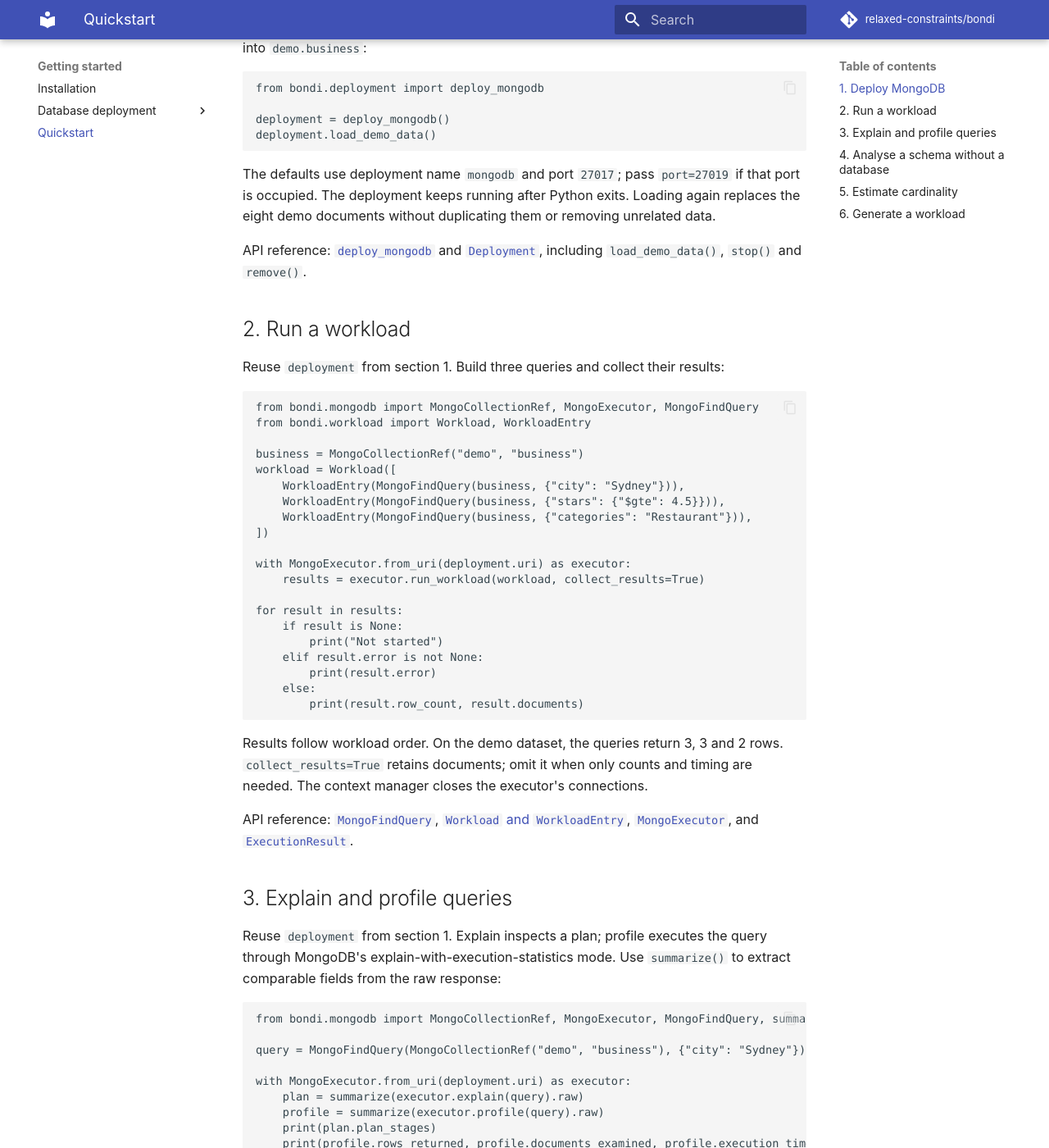
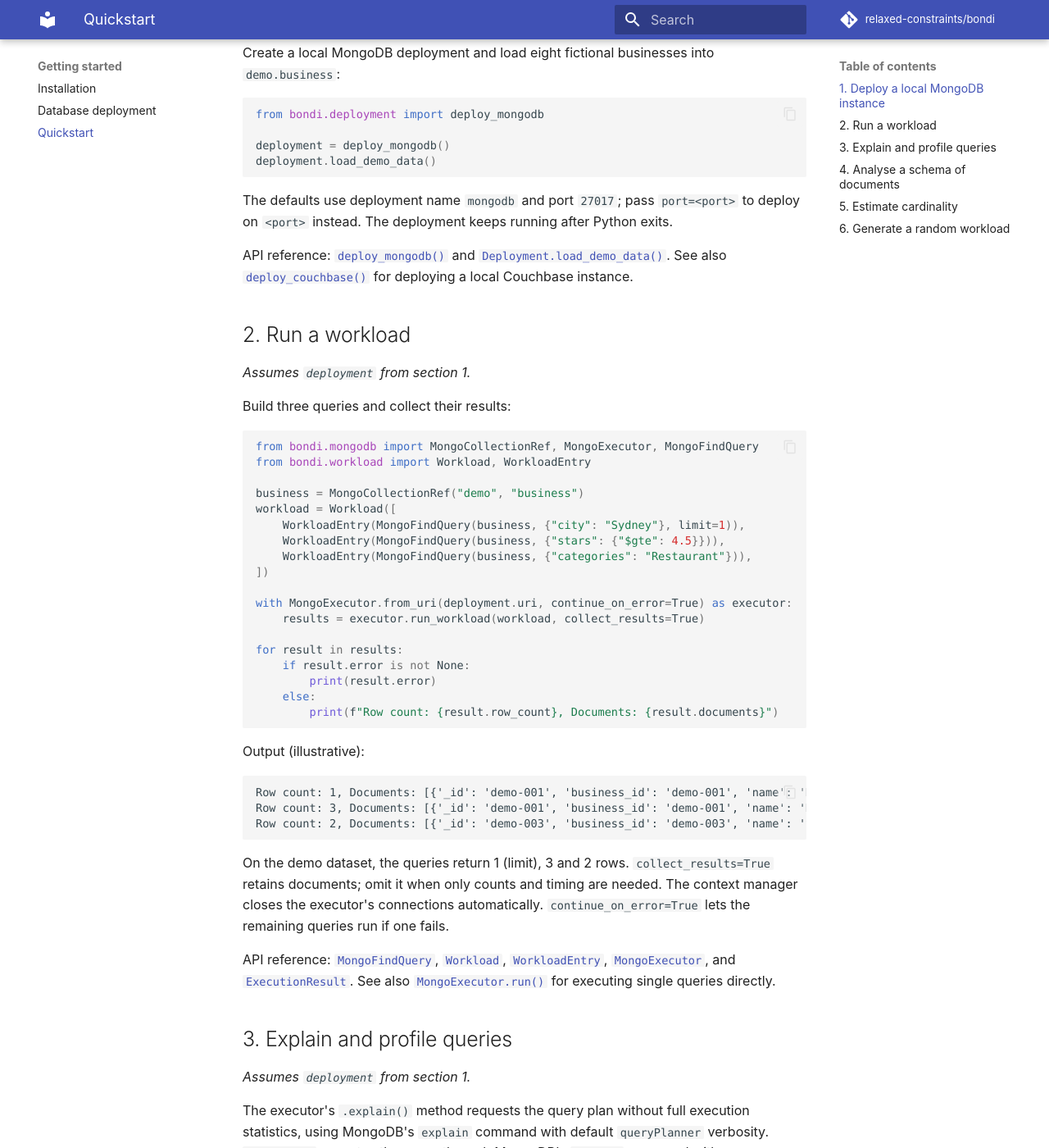
Before and after one commit to relaxed-constraints/bondi, an MkDocs documentation site: the page built from docs/quickstart.md, in a window 1280 px wide and 1400 px high, scrolled down 401 px. Shown: the whole window at 82% size. Built offline with MkDocs 1.6.1 and Material for MkDocs 9.7.7, drawn with Linux system fonts in a browser that asks for light colours; comment, search, counter and statistics services are not loaded; some of the changed text lies outside the part shown.

Commit message:
docs: refine quickstart, deployment guides and MkDocs configuration

````diff
--- a/docs/quickstart.md
+++ b/docs/quickstart.md
@@ -1,15 +1,15 @@
 # Quickstart
 
-Five common workflows, using minimal Python examples. Follow the
-[installation guide](installation.md) first. Deployment and demo-data loading are
-currently unreleased; use a current source checkout with `uv sync` for these examples.
-Run the snippets in order in a notebook or Python script. Schema analysis is
-independent and needs no database.
+Below are example code snippets of common workflows with BONDI. Follow the
+[installation guide](installation.md) first.
 
-## 1. Deploy MongoDB
+Run the snippets in order in a notebook or Python script.
 
-Start Docker, then create a local MongoDB deployment and load eight fictional
-businesses into `demo.business`:
+## 1. Deploy a local MongoDB instance
+
+_Requires Docker running._
+
+Create a local MongoDB deployment and load eight fictional businesses into `demo.business`:
 
 ```python
 from bondi.deployment import deploy_mongodb
@@ -18,18 +18,18 @@
 deployment.load_demo_data()
 ```
 
-The defaults use deployment name `mongodb` and port `27017`; pass `port=27019`
-if that port is occupied. The deployment keeps running after Python exits.
-Loading again replaces the eight demo documents without duplicating them or
-removing unrelated data.
+The defaults use deployment name `mongodb` and port `27017`; pass `port=<port>`
+to deploy on `<port>` instead. The deployment keeps running after Python exits.
 
-API reference: [`deploy_mongodb`](reference/deployment.md#bondi.deployment.deploy_mongodb)
-and [`Deployment`](reference/deployment.md#bondi.deployment.Deployment), including
-`load_demo_data()`, `stop()` and `remove()`.
+API reference: [`deploy_mongodb()`](reference/deployment.md#bondi.deployment.deploy_mongodb)
+and [`Deployment.load_demo_data()`](reference/deployment.md#bondi.deployment.Deployment.load_demo_data). See also [`deploy_couchbase()`](reference/deployment.md#bondi.deployment.deploy_couchbase) for deploying a local Couchbase instance.
+
 
 ## 2. Run a workload
 
-Reuse `deployment` from section 1. Build three queries and collect their results:
+_Assumes `deployment` from section 1._
+
+Build three queries and collect their results:
 
 ```python
 from bondi.mongodb import MongoCollectionRef, MongoExecutor, MongoFindQuery
@@ -37,37 +37,44 @@
 
 business = MongoCollectionRef("demo", "business")
 workload = Workload([
-    WorkloadEntry(MongoFindQuery(business, {"city": "Sydney"})),
+    WorkloadEntry(MongoFindQuery(business, {"city": "Sydney"}, limit=1)),
     WorkloadEntry(MongoFindQuery(business, {"stars": {"$gte": 4.5}})),
     WorkloadEntry(MongoFindQuery(business, {"categories": "Restaurant"})),
 ])
 
-with MongoExecutor.from_uri(deployment.uri) as executor:
+with MongoExecutor.from_uri(deployment.uri, continue_on_error=True) as executor:
     results = executor.run_workload(workload, collect_results=True)
 
 for result in results:
-    if result is None:
-        print("Not started")
-    elif result.error is not None:
+    if result.error is not None:
         print(result.error)
     else:
-        print(result.row_count, result.documents)
+        print(f"Row count: {result.row_count}, Documents: {result.documents}")
 ```
 
-Results follow workload order. On the demo dataset, the queries return 3, 3 and 2
-rows. `collect_results=True` retains documents; omit it when only counts and timing
-are needed. The context manager closes the executor's connections.
+Output (illustrative):
+```text
+Row count: 1, Documents: [{'_id': 'demo-001', 'business_id': 'demo-001', 'name': 'Harbour Cafe', 'city': 'Sydney', 'stars': 4.5, 'review_count': 120, 'categories': ['Cafe', 'Breakfast']}]
+Row count: 3, Documents: [{'_id': 'demo-001', 'business_id': 'demo-001', 'name': 'Harbour Cafe', 'city': 'Sydney', 'stars': 4.5, 'review_count': 120, 'categories': ['Cafe', 'Breakfast']}, {'_id': 'demo-004', 'business_id': 'demo-004', 'name': 'Laneway Coffee', 'city': 'Melbourne', 'stars': 4.5, 'review_count': 200, 'categories': ['Cafe']}, {'_id': 'demo-006', 'business_id': 'demo-006', 'name': 'Market Bakery', 'city': 'Melbourne', 'stars': 5.0, 'review_count': 95, 'categories': ['Bakery']}]
+Row count: 2, Documents: [{'_id': 'demo-003', 'business_id': 'demo-003', 'name': 'Station Noodles', 'city': 'Sydney', 'stars': 3.5, 'review_count': 80, 'categories': ['Restaurant']}, {'_id': 'demo-008', 'business_id': 'demo-008', 'name': 'Sunset Pizza', 'city': 'Brisbane', 'stars': 3.0, 'review_count': 70, 'categories': ['Restaurant']}]
+```
+
+On the demo dataset, the queries return 1 (limit), 3 and 2 rows. `collect_results=True` retains documents;
+omit it when only counts and timing are needed. The context manager closes the executor's connections
+automatically. `continue_on_error=True` lets the remaining queries run if one fails.
 
 API reference: [`MongoFindQuery`](reference/mongodb/queries.md#bondi.mongodb.MongoFindQuery),
-[`Workload` and `WorkloadEntry`](reference/queries.md),
+[`Workload`](reference/queries.md#bondi.workload.Workload), [`WorkloadEntry`](reference/queries.md#bondi.workload.WorkloadEntry),
 [`MongoExecutor`](reference/mongodb/executors.md#bondi.mongodb.MongoExecutor), and
-[`ExecutionResult`](reference/results.md#bondi.execution.ExecutionResult).
+[`ExecutionResult`](reference/results.md#bondi.execution.ExecutionResult). See also [`MongoExecutor.run()`](reference/mongodb/executors.md#bondi.mongodb.MongoExecutor.run) for executing single queries directly.
 
 ## 3. Explain and profile queries
 
-Reuse `deployment` from section 1. Explain inspects a plan;
-profile executes the query through MongoDB's explain-with-execution-statistics mode.
-Use `summarize()` to extract comparable fields from the raw response:
+_Assumes `deployment` from section 1._
+
+The executor's `.explain()` method requests the query plan without full execution statistics, using MongoDB's `explain` command with default `queryPlanner` verbosity. `.profile()` executes the query through MongoDB's `explain` command with `executionStats` verbosity.
+
+Use the `summarize()` helper function to extract structured `QuerySummary` objects from the raw response:
 
 ```python
 from bondi.mongodb import MongoCollectionRef, MongoExecutor, MongoFindQuery, summarize
@@ -78,19 +85,29 @@
     plan = summarize(executor.explain(query).raw)
     profile = summarize(executor.profile(query).raw)
     print(plan.plan_stages)
-    print(profile.rows_returned, profile.documents_examined, profile.execution_time_ms)
+    print(
+        f"Rows returned: {profile.rows_returned}, "
+        f"Documents examined: {profile.documents_examined}, "
+        f"Server-side execution time: {profile.execution_time_ms}ms"
+    )
+```
+
+Output (illustrative):
+```text
+('COLLSCAN',)
+Rows returned: 3, Documents examined: 8, Server-side execution time: 0.0ms
 ```
 
 Planner-only explains have no execution timings. Profiling is diagnostic work;
 its server execution time differs from the client's `ExecutionResult.elapsed_ms`.
 
 API reference: [`MongoExecutor`](reference/mongodb/executors.md#bondi.mongodb.MongoExecutor),
-[`summarize`](reference/mongodb/summaries.md#bondi.mongodb.summarize), and
-[`QuerySummary`](reference/results.md#bondi.summary.QuerySummary).
+[`summarize()`](reference/mongodb/summaries.md#bondi.mongodb.summarize), and
+[`QuerySummary`](reference/results.md#bondi.summary.QuerySummary). See also [`MongoExecutor.explain_workload()`](reference/mongodb/executors.md#bondi.mongodb.MongoExecutor.explain_workload) and [`MongoExecutor.profile_workload()`](reference/mongodb/executors.md#bondi.mongodb.MongoExecutor.profile_workload) to explain and profile entire workloads.
 
-## 4. Analyse a schema without a database
+## 4. Analyse a schema of documents
 
-Pass ordinary Python dictionaries to inspect field types and missing values:
+Pass ordinary Python dictionaries to inspect field types and missing values. These could come from a query result, a parsed JSON file or any other source of semi-structured data.
 
 ```python
 from bondi.schema import Schema
@@ -101,72 +118,136 @@
     {"city": "Brisbane"},
 ])
 
-print(schema.document_count)          # 3
-print(schema["stars"].count)          # 2
-print(schema["stars"].missing_count)  # 1
-print(list(schema["stars"].types))    # ['float', 'null']
+print(f"Total count: {schema.document_count}")
+print(f"Docs with `stars` field: {schema['stars'].count}")
+print(f"Docs missing `stars`: {schema['stars'].missing_count}")
+print(f"Types found for `stars`: {list(schema['stars'].types)}")
 ```
 
-Null is a present value, distinct from a missing field. The schema describes only
-the documents supplied; it does not impose validation rules.
+Output:
+```text
+Total count: 3
+Docs with `stars` field: 2
+Docs missing `stars`: 1
+Types found for `stars`: ['float', 'null']
+```
+
+`null` is a present value (in Python represented as `None`), distinct from a missing field.
 
 API reference: [`Schema`](reference/schema.md#bondi.schema.Schema) and its field/type
 statistics on the same page.
 
 ## 5. Estimate cardinality
 
-Reuse `deployment` and `business` from sections 1–2. Estimate how many documents
-match a filter using a small sample:
+_Assumes `deployment` from section 1._
+
+Cardinality estimation determines _approximately_ how many documents
+match a filter using a small sample of the data:
 
 ```python
-from bondi.mongodb import MongoSampleEstimator
+from bondi.mongodb import (
+    MongoSampleEstimator, MongoCollectionRef, MongoExecutor, MongoFindQuery
+)
+
+business = MongoCollectionRef("demo", "business")
 
 with MongoExecutor.from_uri(deployment.uri) as executor:
     with MongoSampleEstimator(executor, business, sample_size=4) as estimator:
+
+        # how many documents have city "Sydney", based on a 4-doc sample
         estimate = estimator.estimate(MongoFindQuery(business, {"city": "Sydney"}))
-        print(estimate.cardinality, estimate.selectivity)
-        print(estimate.sample_matches, estimate.sample_size)
+
+        # cardinality represents an absolute number
+        print(f"Cardinality: {estimate.cardinality}")
+
+        # selectivity is the fraction of the total documents
+        print(f"Selectivity: {estimate.selectivity}")
 ```
 
-The four-document sample is for this tiny demo; estimates vary between runs.
-Omit `sample_size` to evaluate the full population, which gives cardinality 3
-and selectivity 0.375 on the unchanged demo data. Cardinality counts matches
-before any query limit, skip or projection.
+Output (illustrative):
+
+```text
+Cardinality: 4.0
+Selectivity: 0.5
+```
+
+The output is probabilistic and depends on the sample drawn from the collection.
+
+The four-document sample is only for this tiny demo. For real datasets, choose a larger
+sample based on the accuracy needed; small samples can miss rare matches.
+
+To get exact results, omit `sample_size` to evaluate the full population, which gives cardinality 3
+and selectivity 0.375 on the demo data. Cardinality counts matches before any query limit, skip or projection.
 
 API reference:
 [`MongoSampleEstimator`](reference/mongodb/estimation.md#bondi.mongodb.MongoSampleEstimator)
 and [estimation results](reference/estimation.md).
 
-## 6. Generate a workload
+## 6. Generate a random workload
 
 _Assumes `deployment` from section 1._
 
-Read the demo documents and retain their distinct field values, then generate
-three query patterns with two instances each:
+BONDI contains a `MongoWorkloadGenerator` for generating random MongoDB query workloads,
+configurable through various parameters and constraints. It requires a schema (see section 4 above)
+to understand the fields and values of the collection.
+
+In this example, we allow a maximum of two predicates per query and generate three distinct query
+patterns with two instances each:
 
 ```python
 from bondi.mongodb import (
-    MongoCollectionRef, MongoExecutor, MongoFindQuery, MongoWorkloadGenerator,
+    MongoCollectionRef,
+    MongoExecutor,
+    MongoFindQuery,
+    MongoGenerationConfig,
+    MongoWorkloadGenerator,
 )
 from bondi.schema import Schema
 
+# read the demo.business collection and parse its schema
 business = MongoCollectionRef("demo", "business")
 with MongoExecutor.from_uri(deployment.uri) as executor:
     result = executor.run(MongoFindQuery(business, {}), collect_results=True)
 
 schema = Schema.from_documents(result.documents, values="distinct")
-generator = MongoWorkloadGenerator(target=business, schema=schema)
-workload = generator.generate(num_patterns=3, instances_per_pattern=2, seed=42)
 
-print(len(workload))  # 6
+# create the workload generator with the target collection and schema
+generator = MongoWorkloadGenerator(
+    target=business, schema=schema, config=MongoGenerationConfig(max_predicates=2)
+)
+workload, patterns = generator.generate(
+    num_patterns=3, instances_per_pattern=2, return_patterns=True, seed=33
+)
+
+print(f"\nNumber of patterns: {len(patterns)}")  # 3
+for pattern in patterns:
+    print(pattern)
+
+print(f"\nNumber of workload entries: {len(workload)}")  # 6
 for entry in workload:
-    print(entry.pattern_id, entry.query.filter)
+    print(f"Pattern ID: {entry.pattern_id}, Filter: {entry.query.filter}")
 ```
 
-Patterns have distinct shapes; instances vary their filter values and may repeat.
-Generation does not execute the generated queries. Pass `workload` to
-`executor.run_workload()` as in section 2 to run them. `values="distinct"` supplies
-the observed values needed by the generator; the default schema mode does not retain them.
+Output (illustrative):
+
+```text
+Number of patterns: 3
+demo.business: stars $gte <float>
+demo.business: categories $lte <str> AND name $in <2 × str>
+demo.business: name $eq <str> AND review_count $gt <int> | limit=24
+
+Number of workload entries: 6
+Pattern ID: 0, Filter: {'stars': {'$gte': 5.0}}
+Pattern ID: 2, Filter: {'name': 'Harbour Cafe', 'review_count': {'$gt': 120}}
+Pattern ID: 1, Filter: {'categories': {'$lte': 'Restaurant'}, 'name': {'$in': ['Garden Books', 'Hilltop Deli']}}
+Pattern ID: 0, Filter: {'stars': {'$gte': 5.0}}
+Pattern ID: 2, Filter: {'name': 'River Bikes', 'review_count': {'$gt': 80}}
+Pattern ID: 1, Filter: {'name': {'$in': ['Station Noodles', 'Sunset Pizza']}, 'categories': {'$lte': 'Cafe'}}
+```
+
+A fixed seed makes generation reproducible when the input data and its order are unchanged.
+
+Patterns have distinct shapes, instances vary their filter values and may repeat.
 
 API reference:
 [`MongoWorkloadGenerator`](reference/mongodb/generation.md#bondi.mongodb.MongoWorkloadGenerator),
--- a/mkdocs.yml
+++ b/mkdocs.yml
@@ -11,16 +11,16 @@
     - content.code.copy
     - navigation.tabs
     - navigation.top
+markdown_extensions:
+  - pymdownx.highlight
+  - pymdownx.superfences
 watch:
   - src
 nav:
   - Home: index.md
   - Getting started:
       - Installation: installation.md
-      - Database deployment:
-          - Overview: deployment.md
-          - MongoDB Deployments: /bondi/deployment/#mongodb-deployments
-          - Couchbase Deployments: /bondi/deployment/#couchbase-deployments
+      - Database deployment: deployment.md
       - Quickstart: quickstart.md
   - User guide:
       - Queries and workloads:
````
Also changed, not shown: docs/deployment.md (+55 -53 lines), docs/index.md (+8 -12 lines), docs/installation.md (+4 -11 lines), docs/reference/deployment.md (+6 -6 lines).
